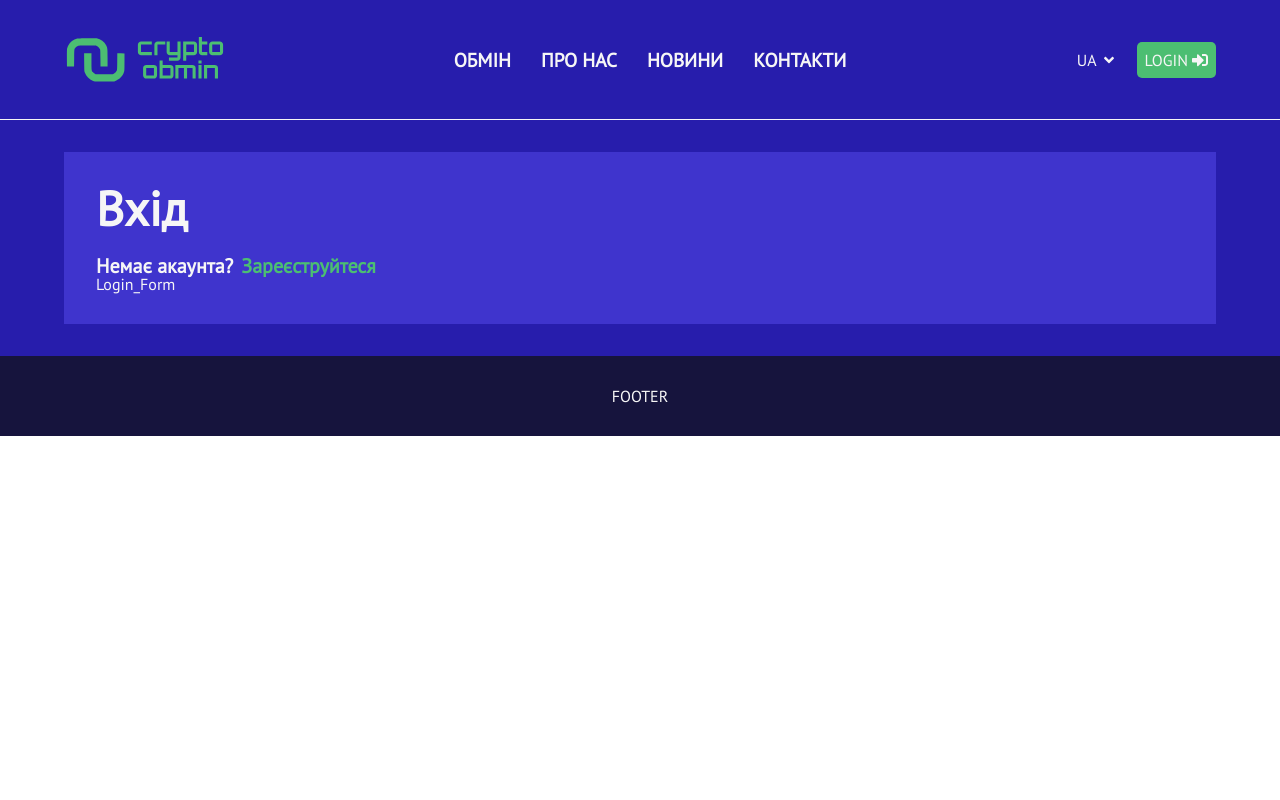
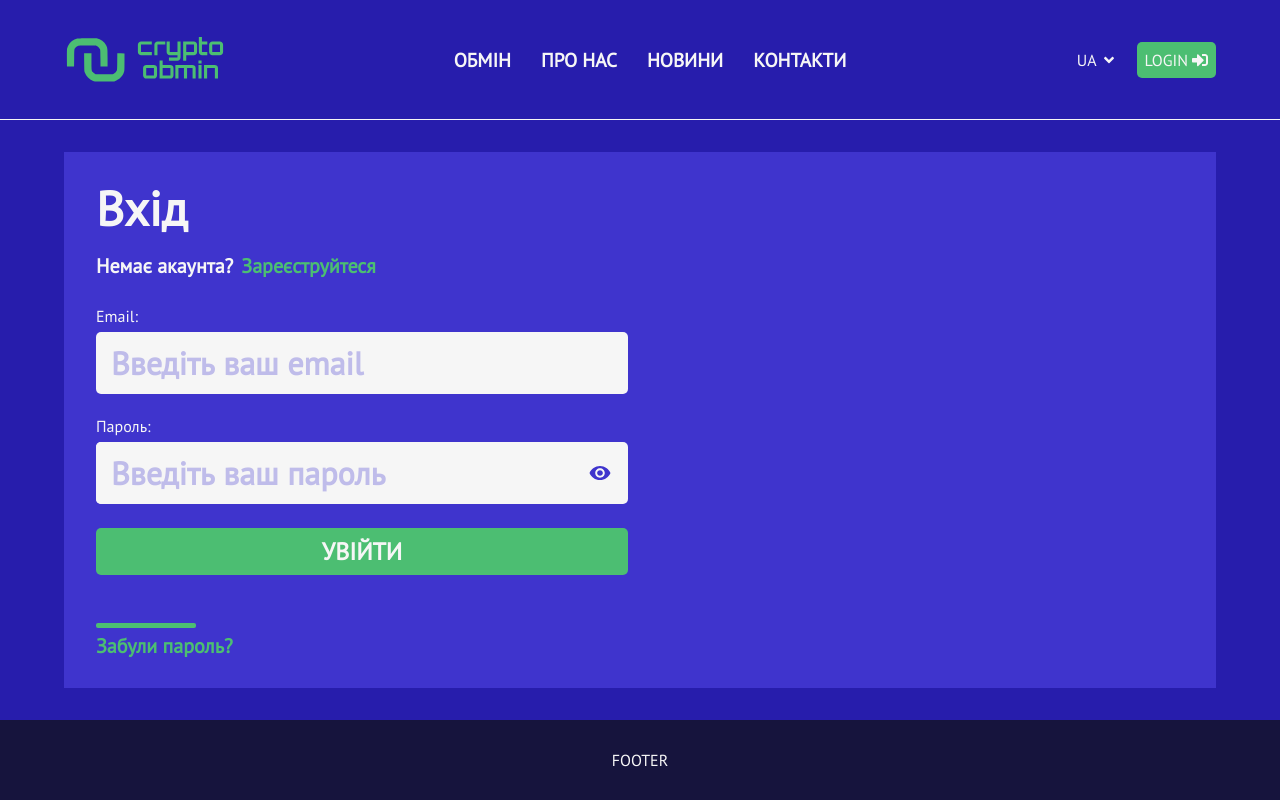
Before and after one commit to ZefirTheFear/cr_ex_online, a Next.js app: page /ua/auth in a window 1280 px wide. Built offline with nearby package versions, Linux system fonts and the light colour scheme.

Commit message:
added login form

```diff
--- a/components/AuthForm/AuthForm.module.scss
+++ b/components/AuthForm/AuthForm.module.scss
@@ -34,3 +34,25 @@
 
   @include hover-over-secondary-color;
 }
+
+.auth-form__forgot-password {
+  display: inline-block;
+  margin-top: 1rem;
+  color: $bg-color-secondary;
+  font-weight: bold;
+  font-size: 1.25rem;
+  cursor: pointer;
+  transition: $main-transition;
+
+  &::before {
+    content: "";
+    display: block;
+    height: 5px;
+    width: 100px;
+    margin-bottom: 0.5rem;
+    background: $bg-color-secondary;
+    border-radius: 2px;
+  }
+
+  @include hover-over-secondary-color;
+}
--- a/components/AuthForm/AuthForm.tsx
+++ b/components/AuthForm/AuthForm.tsx
@@ -8,34 +8,62 @@ import { Languages } from "../../models/language";
 
 import classes from "./AuthForm.module.scss";
 
+enum AuthMode {
+  login = "login",
+  register = "register",
+  forgotPassword = "forgotPassword"
+}
+
 const AuthForm: React.FC = () => {
   const router = useRouter();
   const language = router.query.lang as Languages;
 
-  const [isLogin, setIsLogin] = useState(true);
+  const [authMode, setAuthMode] = useState<AuthMode>(AuthMode.login);
 
-  const toggleIsLogin = useCallback(() => {
-    setIsLogin((prevState) => !prevState);
+  // const setAuthModeToRegister = useCallback(() => {
+  //   return setAuthMode(AuthMode.register);
+  // }, []);
+  // const setAuthModeToLogin = useCallback(() => {
+  //   return setAuthMode(AuthMode.login);
+  // }, []);
+  const setAuthModeToForgotPassword = useCallback(() => {
+    return setAuthMode(AuthMode.forgotPassword);
+  }, []);
+
+  const changeAuthMode = useCallback(() => {
+    return setAuthMode((prev) => {
+      if (prev === AuthMode.login) {
+        return AuthMode.register;
+      } else {
+        return AuthMode.login;
+      }
+    });
   }, []);
 
   return (
     <div className={classes["auth-form"]}>
       <h2 className={classes["auth-form__heading"]}>
-        {isLogin
+        {authMode === AuthMode.login
           ? language === Languages.en
             ? "Login"
             : language === Languages.ua
             ? "Вхід"
             : "Вход"
+          : authMode === AuthMode.register
+          ? language === Languages.en
+            ? "Registration"
+            : language === Languages.ua
+            ? "Реєстрація"
+            : "Регистрация"
           : language === Languages.en
-          ? "Registration"
+          ? "Forgot your password"
           : language === Languages.ua
-          ? "Реєстрація"
-          : "Регистрация"}
+          ? "Забули пароль"
+          : "Забыли пароль"}
       </h2>
       <p className={classes["auth-form__toggle-message"]}>
         <span>
-          {isLogin
+          {authMode === AuthMode.login
             ? language === Languages.en
               ? "Don't have an account?"
               : language === Languages.ua
@@ -47,8 +75,8 @@ const AuthForm: React.FC = () => {
             ? "Є акаунт?"
             : "Есть аккаунт?"}
         </span>
-        <span className={classes["auth-form__toggler"]} onClick={toggleIsLogin}>
-          {isLogin
+        <span className={classes["auth-form__toggler"]} onClick={changeAuthMode}>
+          {authMode === AuthMode.login
             ? language === Languages.en
               ? "Register"
               : language === Languages.ua
@@ -61,7 +89,27 @@ const AuthForm: React.FC = () => {
             : "Войти"}
         </span>
       </p>
-      {isLogin ? <LoginForm /> : <RegisterForm />}
+      {authMode === AuthMode.login ? (
+        <LoginForm />
+      ) : authMode === AuthMode.register ? (
+        <RegisterForm />
+      ) : (
+        <div>ForgotPasswordForm</div>
+      )}
+      {authMode === AuthMode.login ? (
+        <div
+          className={classes["auth-form__forgot-password"]}
+          onClick={setAuthModeToForgotPassword}
+        >
+          {language === Languages.en
+            ? "Forgot your password?"
+            : language === Languages.ua
+            ? "Забули пароль?"
+            : "Забыли пароль?"}
+        </div>
+      ) : (
+        <div>TBD</div>
+      )}
     </div>
   );
 };
--- /dev/null
+++ b/components/AuthInputGroup/AuthInputGroup.module.scss
@@ -0,0 +1,36 @@
+@import "../../utils/css/variables.scss";
+@import "../../utils/css/mixins.scss";
+
+.auth-input-group {
+  display: flex;
+  flex-direction: column;
+  margin-bottom: 1.5rem;
+}
+
+.auth-input-group__label {
+  margin-bottom: 0.5rem;
+}
+
+.auth-input-group__input-container {
+  display: flex;
+  border-radius: $border-radius;
+  overflow: hidden;
+  background: $light-color;
+}
+
+.auth-input-group__input {
+  @include input;
+}
+
+.auth-input-group__toggler-password-visibility {
+  display: flex;
+  align-items: center;
+  justify-content: center;
+  padding: 1rem;
+  color: $bg-color-main-shadow;
+  font-size: 1.5rem;
+  cursor: pointer;
+  transition: $main-transition;
+
+  @include hover-over-main-shadow-color;
+}
--- /dev/null
+++ b/components/AuthInputGroup/AuthInputGroup.tsx
@@ -0,0 +1,59 @@
+import React, { useCallback, useState } from "react";
+
+import { IoMdEye, IoMdEyeOff } from "react-icons/io";
+
+import classes from "./AuthInputGroup.module.scss";
+
+export enum AuthInputGroupType {
+  email = "email",
+  password = "password",
+  text = "text"
+}
+
+interface AuthInputGroupProps {
+  title: string;
+  type: AuthInputGroupType;
+  placeholder: string;
+}
+
+const AuthInputGroup = React.forwardRef<HTMLInputElement, AuthInputGroupProps>(
+  ({ title, type, placeholder }, ref) => {
+    const [isShownPassword, setIsShownPassword] = useState(false);
+
+    const toggleIsShownPassword = useCallback(() => {
+      setIsShownPassword((prevState) => !prevState);
+    }, []);
+
+    return (
+      <div className={classes["auth-input-group"]}>
+        <label className={classes["auth-input-group__label"]}>{title}:</label>
+        <div className={classes["auth-input-group__input-container"]}>
+          <input
+            className={classes["auth-input-group__input"]}
+            type={
+              type === AuthInputGroupType.password
+                ? isShownPassword
+                  ? AuthInputGroupType.text
+                  : AuthInputGroupType.password
+                : type
+            }
+            placeholder={placeholder}
+            ref={ref}
+          />
+          {type === AuthInputGroupType.password && (
+            <span
+              className={classes["auth-input-group__toggler-password-visibility"]}
+              onClick={toggleIsShownPassword}
+            >
+              {isShownPassword ? <IoMdEyeOff /> : <IoMdEye />}
+            </span>
+          )}
+        </div>
+      </div>
+    );
+  }
+);
+
+AuthInputGroup.displayName = "AuthInputGroup";
+
+export default AuthInputGroup;
--- a/components/ExchangeData/ExchangeData.module.scss
+++ b/components/ExchangeData/ExchangeData.module.scss
@@ -22,6 +22,7 @@
 
 .exchange-data__input-group__input {
   @include input;
+  border-right: 2px solid $bg-color-main-shadow;
 }
 
 .exchange-data__currency-selector {
--- a/components/Footer/Footer.tsx
+++ b/components/Footer/Footer.tsx
@@ -1,5 +1,3 @@
-import React from "react";
-
 import classes from "./Footer.module.scss";
 
 const Footer: React.FC = () => {
--- a/components/LoginForm/LoginForm.module.scss
+++ b/components/LoginForm/LoginForm.module.scss
@@ -1,2 +1,23 @@
 @import "../../utils/css/variables.scss";
 @import "../../utils/css/mixins.scss";
+
+.login {
+  margin: 2rem 0;
+}
+
+.login__form-row {
+  display: grid;
+  grid-template-columns: 1fr 1fr;
+  gap: 1.5rem;
+
+  @media (max-width: 767px) {
+    grid-template-columns: 1fr;
+  }
+}
+
+.login__submit-btn {
+  @include button;
+  font-size: 1.5rem;
+  font-weight: bold;
+  // height: 3rem;
+}
--- a/components/LoginForm/LoginForm.tsx
+++ b/components/LoginForm/LoginForm.tsx
@@ -1,7 +1,64 @@
+import { useCallback, useRef } from "react";
+import { useRouter } from "next/router";
+
+import AuthInputGroup, { AuthInputGroupType } from "../AuthInputGroup/AuthInputGroup";
+
+import { Languages } from "../../models/language";
+
 import classes from "./LoginForm.module.scss";
 
 const LoginForm: React.FC = () => {
-  return <div>Login_Form</div>;
+  const router = useRouter();
+  const language = router.query.lang as Languages;
+
+  const emailInput = useRef<HTMLInputElement>(null);
+  const passwordInput = useRef<HTMLInputElement>(null);
+
+  const login = useCallback(async (event: React.FormEvent<HTMLFormElement>) => {
+    event.preventDefault();
+    console.log(emailInput.current?.value);
+    console.log(passwordInput.current?.value);
+  }, []);
+
+  return (
+    <div className={classes.login}>
+      <form onSubmit={login} noValidate>
+        <div className={classes["login__form-row"]}>
+          <AuthInputGroup
+            title="Email"
+            type={AuthInputGroupType.email}
+            placeholder={
+              language === Languages.en
+                ? "Enter your email"
+                : language === Languages.ua
+                ? "Введіть ваш email"
+                : "Введите ваш email"
+            }
+            ref={emailInput}
+          />
+        </div>
+        <div className={classes["login__form-row"]}>
+          <AuthInputGroup
+            title={language === Languages.en ? "Password" : "Пароль"}
+            type={AuthInputGroupType.password}
+            placeholder={
+              language === Languages.en
+                ? "Enter your password"
+                : language === Languages.ua
+                ? "Введіть ваш пароль"
+                : "Введите ваш пароль"
+            }
+            ref={passwordInput}
+          />
+        </div>
+        <div className={classes["login__form-row"]}>
+          <button className={classes["login__submit-btn"]} type="submit">
+            {language === Languages.en ? "Login" : language === Languages.ua ? "Увійти" : "Войти"}
+          </button>
+        </div>
+      </form>
+    </div>
+  );
 };
 
 export default LoginForm;
--- a/utils/css/mixins.scss
+++ b/utils/css/mixins.scss
@@ -29,7 +29,6 @@
   color: $bg-color-main-shadow;
   font-size: 2rem;
   font-weight: bold;
-  border-right: 2px solid $bg-color-main-shadow;
 
   &::placeholder {
     color: rgba($bg-color-main-shadow, 0.3);
@@ -106,3 +105,15 @@
     }
   }
 }
+
+@mixin hover-over-main-shadow-color {
+  &:active {
+    color: lighten($bg-color-main-shadow, 15);
+  }
+
+  @media (hover: hover) and (pointer: fine) {
+    &:hover {
+      color: lighten($bg-color-main-shadow, 15);
+    }
+  }
+}
```
